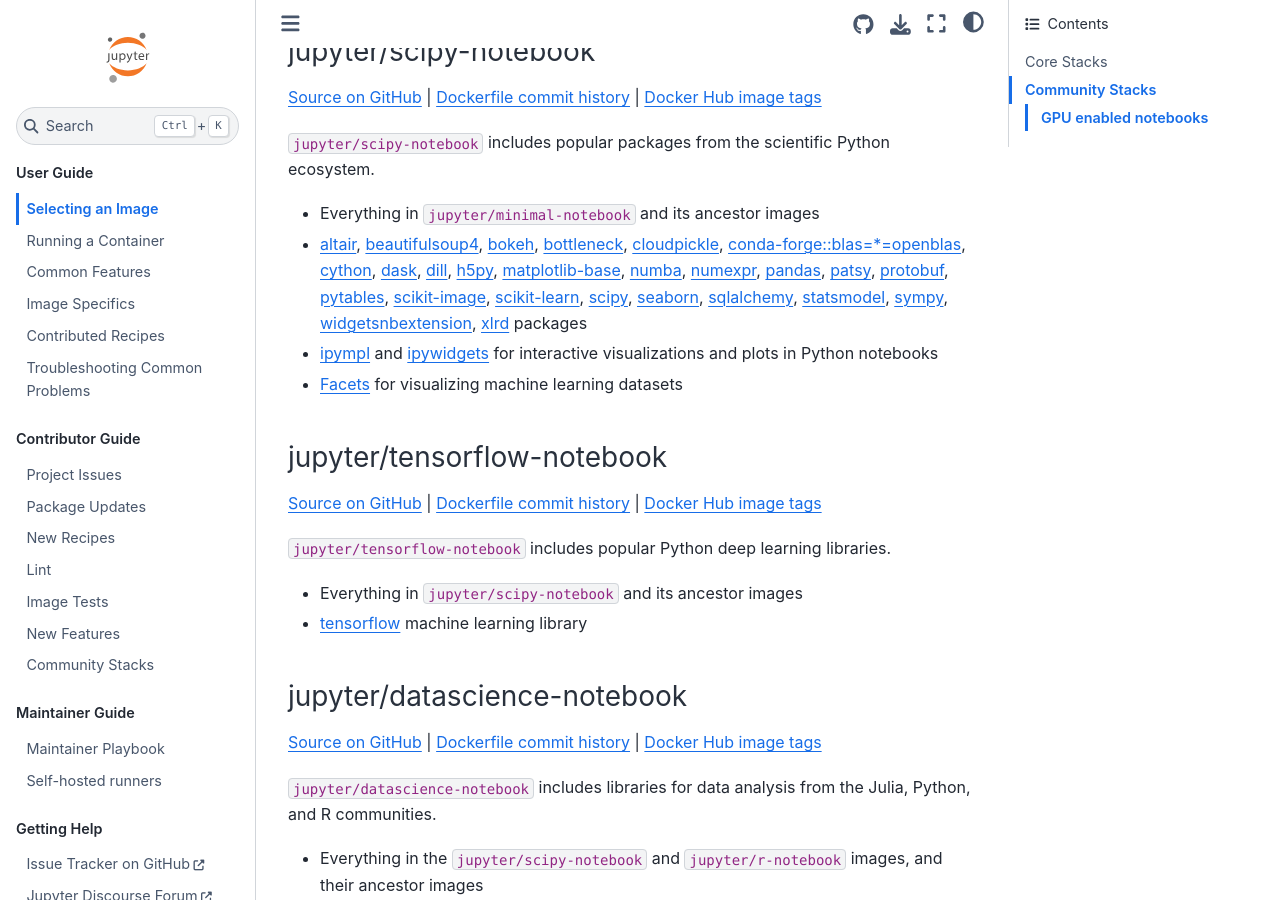
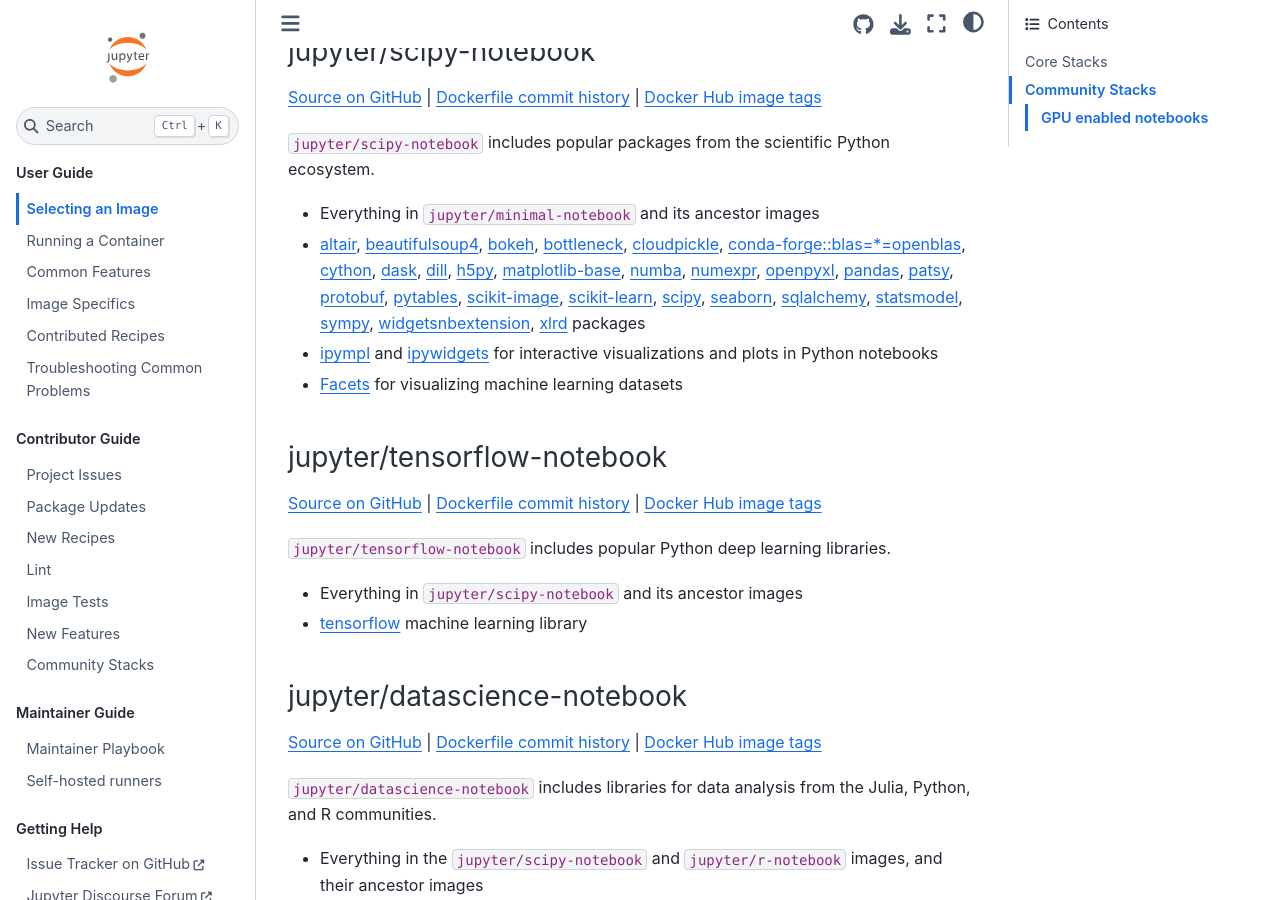
Before and after one commit to jupyter/docker-stacks, a Sphinx documentation site: the page built from docs/using/selecting.md, in a window 1280 px wide and 900 px high, scrolled down 1989 px. Built offline with Sphinx 7.4.7 and the Sphinx Book theme 1.1.4, drawn with Linux system fonts in a browser that asks for light colours.

Commit message:
add openpyxl to scipy-notebook (#1804) (#1805)

```diff
--- a/docs/using/selecting.md
+++ b/docs/using/selecting.md
@@ -107,6 +107,7 @@
   [matplotlib-base](https://matplotlib.org/),
   [numba](https://numba.pydata.org/),
   [numexpr](https://github.com/pydata/numexpr),
+  [openpyxl](https://openpyxl.readthedocs.io/en/stable/),
   [pandas](https://pandas.pydata.org/),
   [patsy](https://patsy.readthedocs.io/en/latest/),
   [protobuf](https://developers.google.com/protocol-buffers/docs/pythontutorial),
```
Also changed, not shown: 1 other file.
